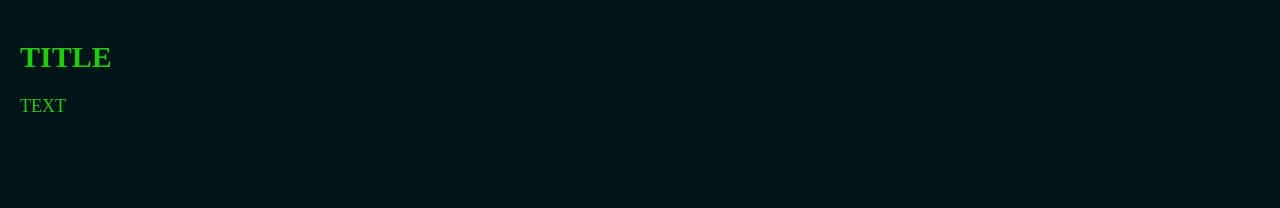
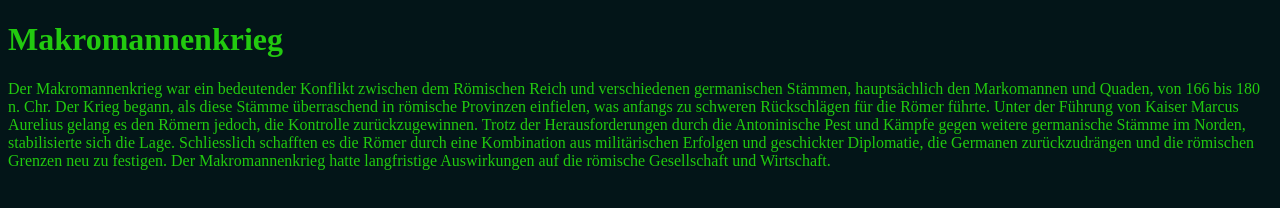
Before and after one commit to Marco-mm123/TBZ-Projekt, a plain HTML site: page 2.second_century/4.Antoninische_Pest.html in a window 1280 px wide. Drawn offline with Linux system fonts and the light colour scheme.

Commit message:
Update 4.Antoninische_Pest.html

```diff
--- a/2.second_century/4.Antoninische_Pest.html
+++ b/2.second_century/4.Antoninische_Pest.html
@@ -5,48 +5,22 @@
     <meta name="viewport" content="width=device-width, initial-scale=1.0" />
     <title>EpochExpl</title>
     <style>
+      body {
+        background-color: rgb(3, 21, 24);
+      }
       h1 {
         color: rgb(34, 202, 15);
-        font-size: 30px;
-        margin-bottom: 10px;
       }
       p {
         color: rgb(34, 202, 15);
-        font-size: 18px;
-        line-height: 1.6;
       }
       a {
         color: rgb(34, 202, 15);
       }
-      h2 {
-        color: rgb(34, 202, 15);
-      }
-      body {
-        background-color: rgb(3, 21, 24);
-        display: flex;
-        justify-content: left;
-        align-items: left;
-        height: 100vh;
-        margin: 0;
-      }
-
-      .container {
-        width: 50%;
-        /* Breite der linken Hälfte der Seite */
-      }
-
-      .text {
-        padding: 20px;
-        /* Abstand um den Text */
-      }
     </style>
   </head>
   <body>
-    <div class="container">
-      <div class="text">
-        <h1>TITLE</h1>
-        <p>TEXT</p>
-      </div>
-    </div>
+    <h1>Makromannenkrieg</h1>
+    <p>Der Makromannenkrieg war ein bedeutender Konflikt zwischen dem Römischen Reich und verschiedenen germanischen Stämmen, hauptsächlich den Markomannen und Quaden, von 166 bis 180 n. Chr. Der Krieg begann, als diese Stämme überraschend in römische Provinzen einfielen, was anfangs zu schweren Rückschlägen für die Römer führte. Unter der Führung von Kaiser Marcus Aurelius gelang es den Römern jedoch, die Kontrolle zurückzugewinnen. Trotz der Herausforderungen durch die Antoninische Pest und Kämpfe gegen weitere germanische Stämme im Norden, stabilisierte sich die Lage. Schliesslich schafften es die Römer durch eine Kombination aus militärischen Erfolgen und geschickter Diplomatie, die Germanen zurückzudrängen und die römischen Grenzen neu zu festigen. Der Makromannenkrieg hatte langfristige Auswirkungen auf die römische Gesellschaft und Wirtschaft.</p>
   </body>
 </html>
```
